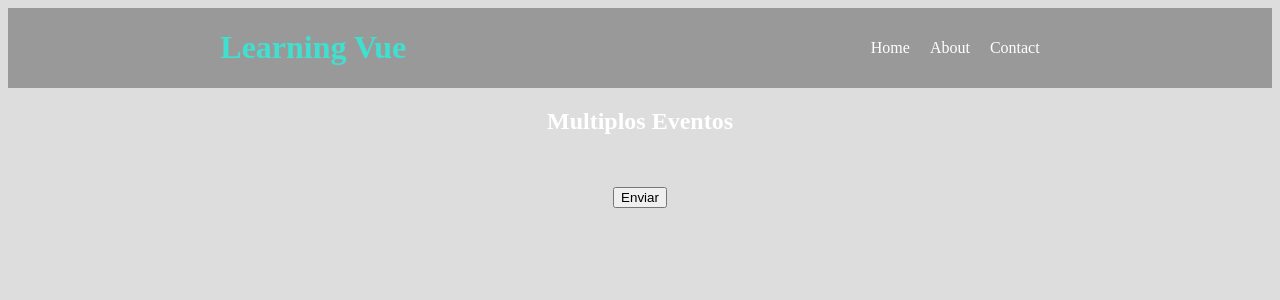
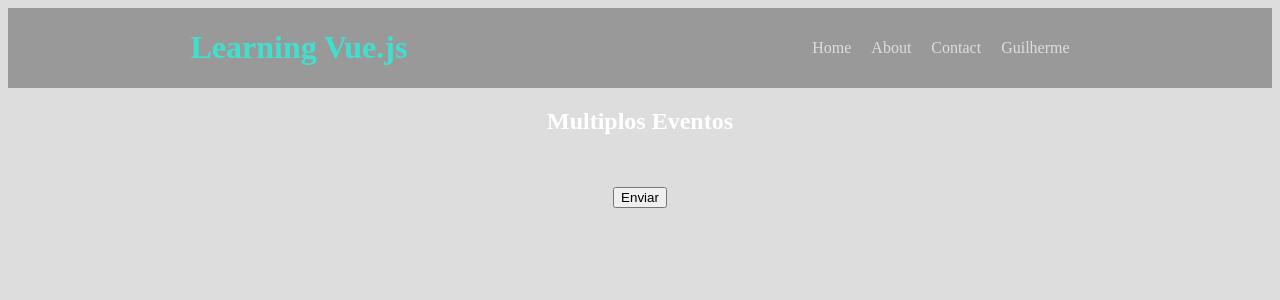
Before and after one commit to Guilherme-so/Learning-Vue, a Vue app: page / in a window 1280 px wide. Shown: the top 300 px of the page. Built offline with nearby package versions, Linux system fonts and the light colour scheme.

Commit message:
Learning how to pass props in vue in the Header component

```diff
--- a/src/App.vue
+++ b/src/App.vue
@@ -10,7 +10,7 @@ import Multiplos_eventos from "./components/Multiplos_eventos.vue";
 </script>
 
 <template>
-  <Header />
+  <Header logo="Learning Vue.js" :logado=true :perfil="perfil" />
   <!-- <Learning /> -->
   <!-- <LifeCycle /> -->
   <!-- <Dinamicos /> -->
@@ -22,6 +22,11 @@ import Multiplos_eventos from "./components/Multiplos_eventos.vue";
 
 <script>
 export default {
+  data() {
+    return {
+      perfil: "Guilherme",
+    };
+  },
   components: { Header, Forms, Multiplos_eventos },
 };
 </script>
@@ -31,4 +36,10 @@ body {
   background-color: #ddd;
   color: #fff;
 }
+
+a {
+  text-decoration: none;
+  color: #ddd;
+}
+
 </style>
--- a/src/components/Header.vue
+++ b/src/components/Header.vue
@@ -1,18 +1,31 @@
 <template>
   <header class="header">
     <div>
-      <h1 class="heading">Learning Vue</h1>
+      <h1 class="heading">{{ logo }}</h1>
     </div>
 
     <nav>
       <ul class="navlinks">
-        <li class="link">Home</li>
-        <li class="link">About</li>
-        <li class="link">Contact</li>
+        <li class="link"><a href="#">Home</a></li>
+        <li class="link"><a href="#">About</a></li>
+        <li class="link"><a href="#">Contact</a></li>
+        <li class="link" v-show="logado">
+          <a href="#">{{ perfil }}</a>
+        </li>
       </ul>
     </nav>
   </header>
 </template>
+
+<script>
+export default {
+  props: {
+    logo: String,
+    logado: Boolean,
+    perfil: String,
+  },
+};
+</script>
 
 <style scoped>
 .header {
@@ -45,6 +58,12 @@
   transform: translateY(-4px);
   background-color: turquoise;
 }
+
+.link a:hover {
+  transform: translateY(-5px);
+  color: turquoise;
+}
+
 .link:hover {
   transform: translateY(-5px);
   color: turquoise;
```
